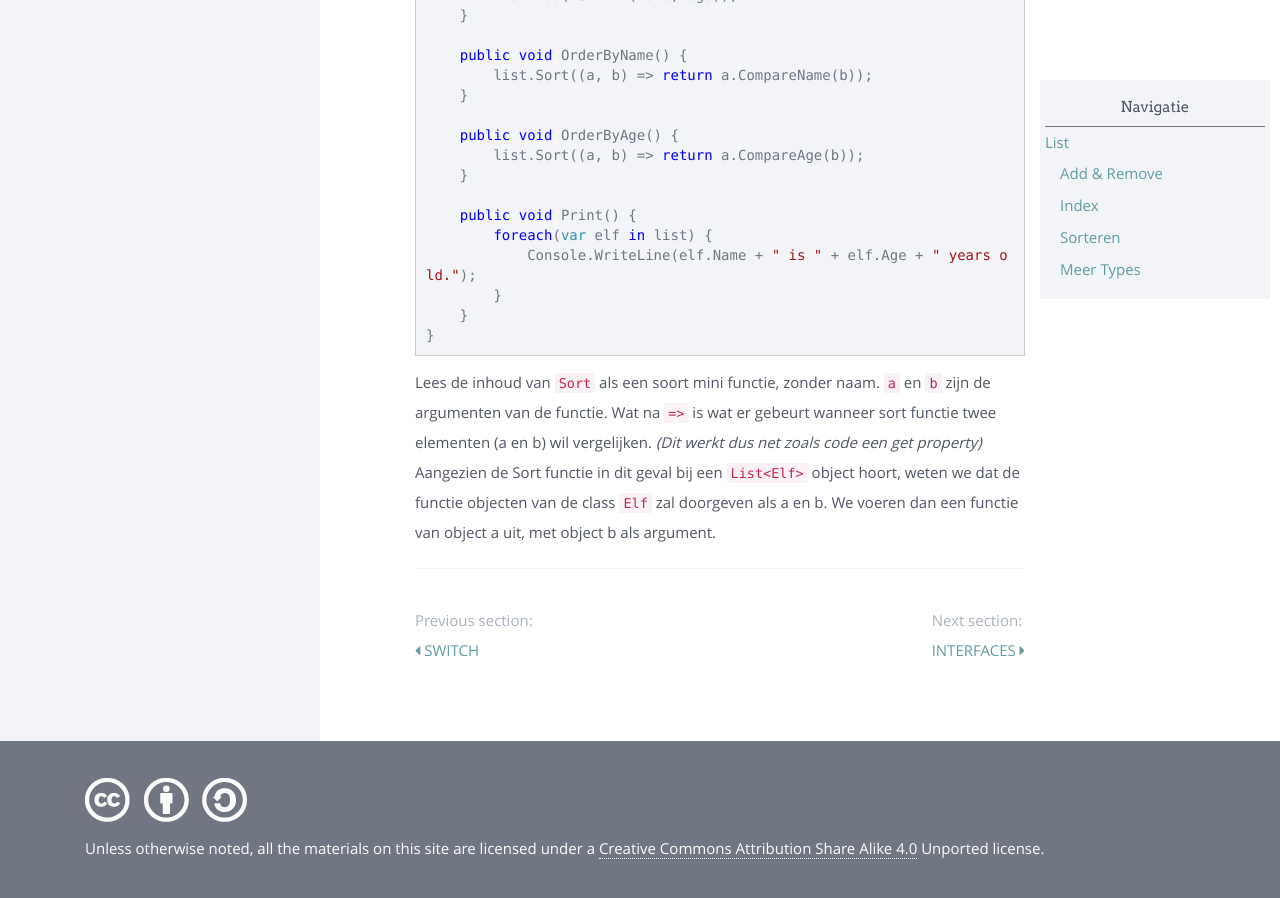
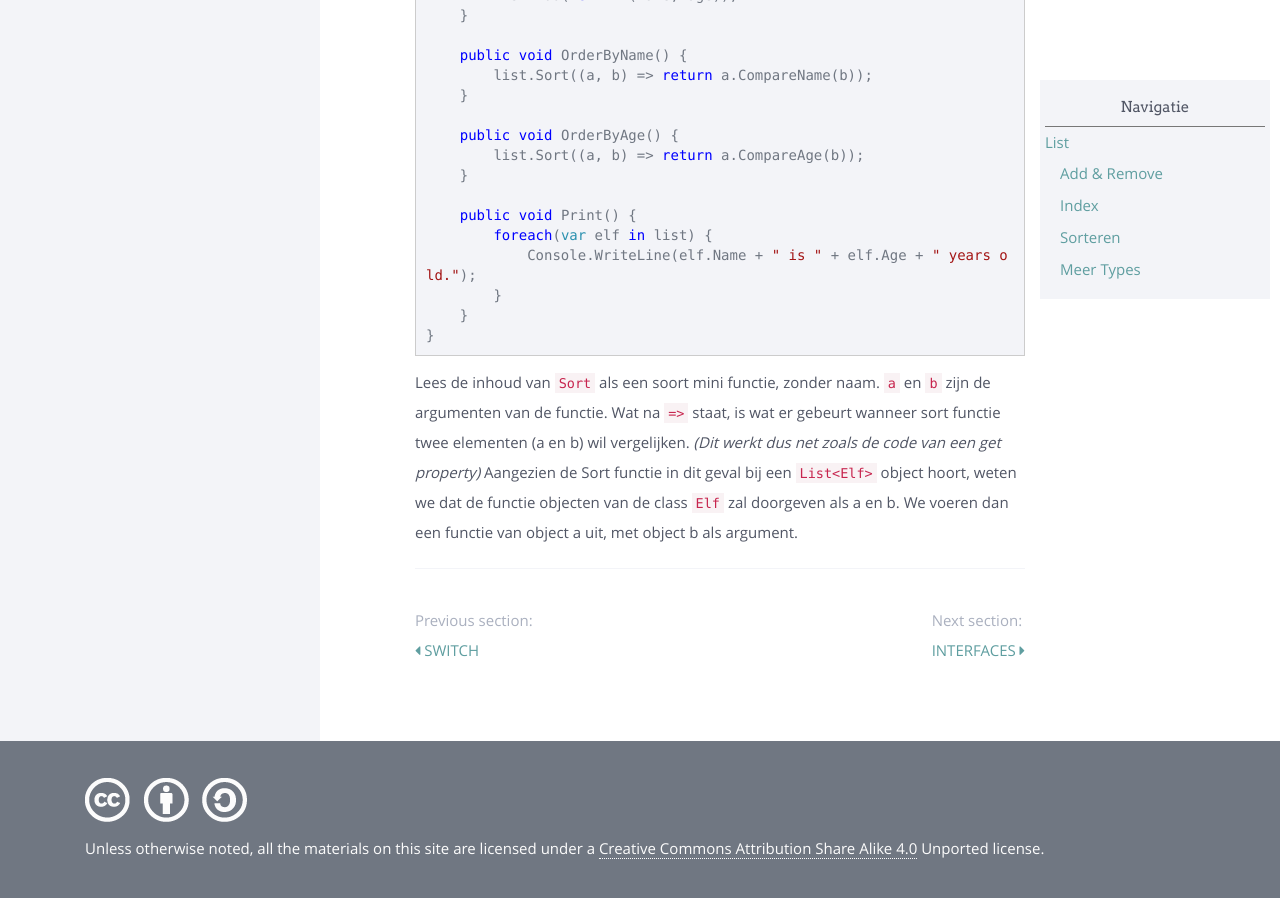
Before and after one commit to sma-it/sma-it.github.io, a Jekyll site: the page built from modules/advanced/_posts/2000-03-01-List.md, in a window 1280 px wide and 900 px high, scrolled down 3443 px. Built offline with Jekyll 4.4.1, drawn with Linux system fonts in a browser that asks for light colours; nearby versions of some CDN libraries; some of the changed text lies outside the part shown.

Commit message:
Corrected typo

````diff
--- a/modules/advanced/_posts/2000-03-01-List.md
+++ b/modules/advanced/_posts/2000-03-01-List.md
@@ -164,4 +164,4 @@ public class Elves {
 }
 ```
 
-Lees de inhoud van `Sort` als een soort mini functie, zonder naam. `a` en `b` zijn de argumenten van de functie. Wat na `=>` is wat er gebeurt wanneer sort functie twee elementen (a en b) wil vergelijken. _(Dit werkt dus net zoals code een get property)_ Aangezien de Sort functie in dit geval bij een `List<Elf>` object hoort, weten we dat de functie objecten van de class `Elf` zal doorgeven als a en b. We voeren dan een functie van object a uit, met object b als argument.
+Lees de inhoud van `Sort` als een soort mini functie, zonder naam. `a` en `b` zijn de argumenten van de functie. Wat na `=>` staat, is wat er gebeurt wanneer sort functie twee elementen (a en b) wil vergelijken. _(Dit werkt dus net zoals de code van een get property)_ Aangezien de Sort functie in dit geval bij een `List<Elf>` object hoort, weten we dat de functie objecten van de class `Elf` zal doorgeven als a en b. We voeren dan een functie van object a uit, met object b als argument.
````
Also changed, not shown: other parts of modules/advanced/_posts/2000-03-01-List.md (+1 -1 lines).
